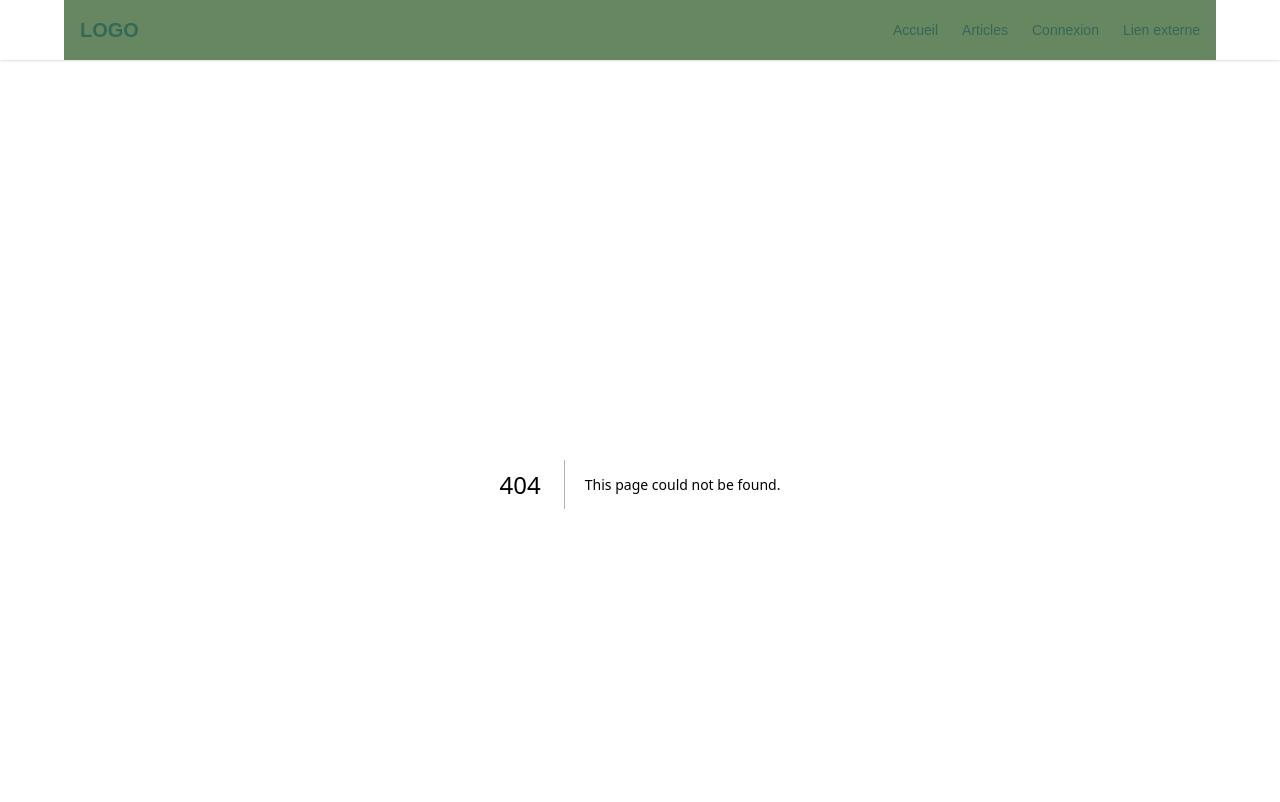
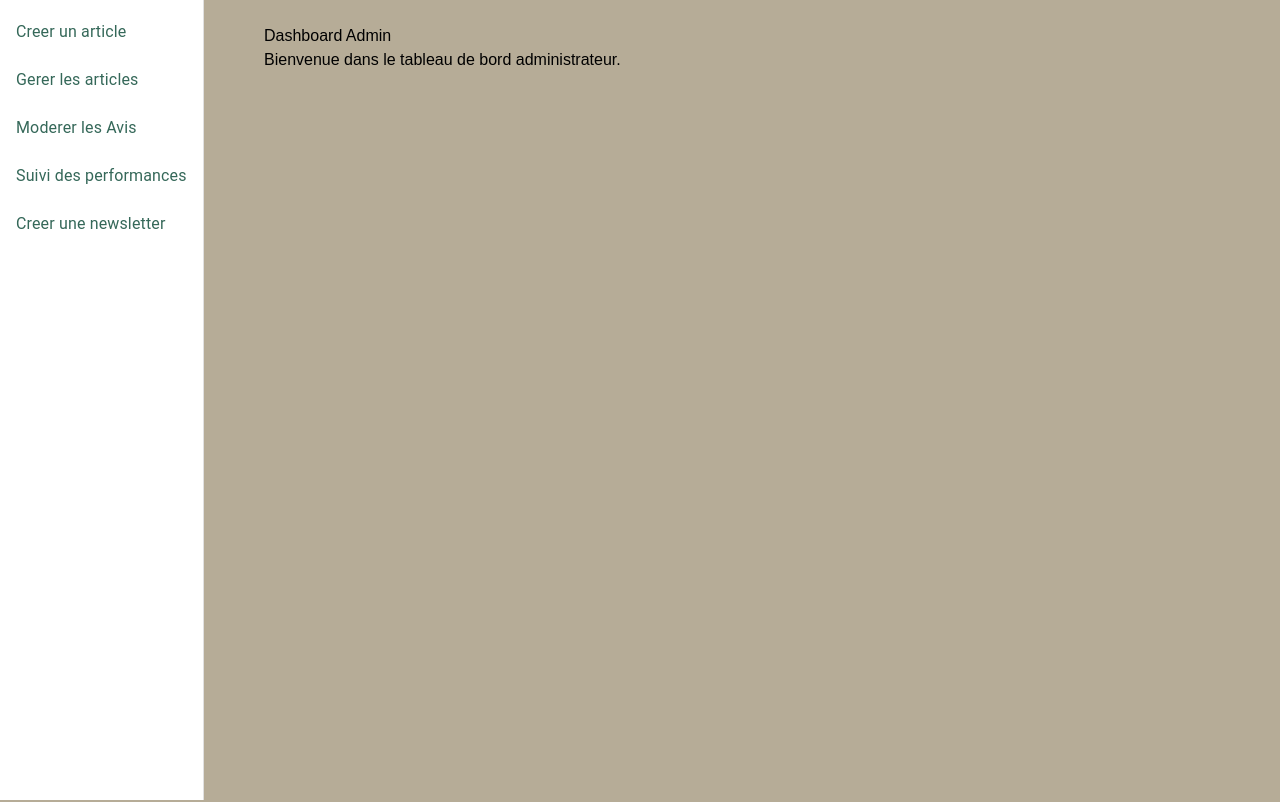
Before and after one commit to nicov51/blog-generic, a Next.js app: page /adminDashboard in a window 1280 px wide. Before the commit this address had no page. Shown: the top 802 px of the page. Built offline with nearby package versions, Linux system fonts and the light colour scheme.

Commit message:
create adminDashboard with layout and sidebar

```diff
--- /dev/null
+++ b/src/app/adminDashboard/layout.tsx
@@ -0,0 +1,14 @@
+import SidebarAdmin from "@/components/SidebarAdmin";
+import { Box } from "@mui/material";
+import React from "react";
+
+export default function AdminDashboardLayout({ children }: { children: React.ReactNode }) {
+  return (
+    <Box sx={{ display: "flex" }}>
+      <SidebarAdmin />
+      <Box sx={{ flexGrow: 1, p: 3 }}>
+        {children}
+      </Box>
+    </Box>
+  );
+}
--- /dev/null
+++ b/src/app/adminDashboard/page.tsx
@@ -0,0 +1,8 @@
+export default function AdminDashboardPage() {
+  return (
+    <div>
+      <h1>Dashboard Admin</h1>
+      <p>Bienvenue dans le tableau de bord administrateur.</p>
+    </div>
+  );
+}
--- a/src/app/layout.tsx
+++ b/src/app/layout.tsx
@@ -1,19 +1,31 @@
+"use client"
+
 import './globals.css';
 import Navbar from '@/components/Navbar';
 import Footer from '@/components/Footer';
 import React from "react";
 import SessionWrapper from "@/lib/SessionWrapper";
+import { usePathname }  from "next/navigation";
 
 export default function RootLayout({ children }: { children: React.ReactNode }) {
+
+  const pathname = usePathname();
+  const isAdminRoute = pathname.startsWith("/adminDashboard");
+
   return (
     <SessionWrapper>
     <html lang="fr">
     <body className="bg-white text-black">
-    <Navbar />
-    <main className="max-w-6xl mx-auto px-4 py-6">
+    {/* Si ce n'est PAS une page Admin, on affiche Navbar */}
+    {!isAdminRoute && <Navbar />}
+
+    {/* Main content */}
+    <main className={`${!isAdminRoute ? "max-w-6xl mx-auto px-4 py-6" : ""}`}>
       {children}
     </main>
-    <Footer />
+
+    {/* Si ce n'est PAS une page Admin, on affiche Footer */}
+    {!isAdminRoute && <Footer />}
     </body>
     </html>
     </SessionWrapper>
--- /dev/null
+++ b/src/components/SidebarAdmin.tsx
@@ -0,0 +1,36 @@
+import Link from "next/link";
+import { Drawer, Box, List, ListItem, ListItemText } from "@mui/material";
+export default function SidebarAdmin() {
+  return (
+    <Drawer
+    sx={{
+      width: 240,
+    }}
+    variant="permanent"
+    anchor="left"
+    >
+
+      <List>
+        <ListItem component={Link} href="/admin/create-article">
+          <ListItemText primary="Creer un article"></ListItemText>
+        </ListItem>
+
+        <ListItem component={Link} href="/admin/manage-articles">
+          <ListItemText primary="Gerer les articles"></ListItemText>
+        </ListItem>
+
+        <ListItem component={Link} href="/admin/moderate-reviews">
+          <ListItemText primary="Moderer les Avis"></ListItemText>
+        </ListItem>
+
+        <ListItem component={Link} href="/admin/article-performance">
+          <ListItemText primary="Suivi des performances"></ListItemText>
+        </ListItem>
+
+        <ListItem component={Link} href="/admin/create-newsletter">
+          <ListItemText primary="Creer une newsletter"></ListItemText>
+        </ListItem>
+      </List>
+    </Drawer>
+  )
+}
```
